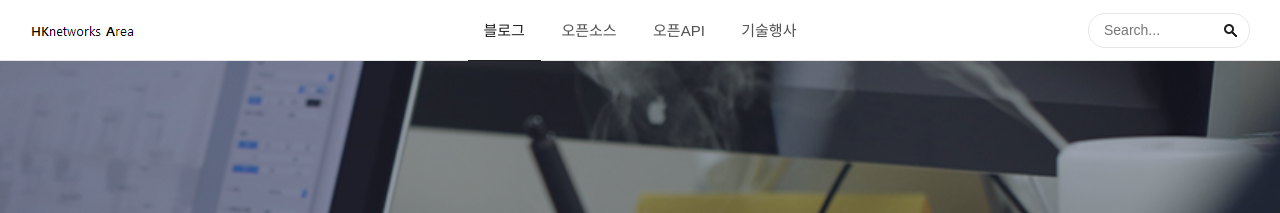
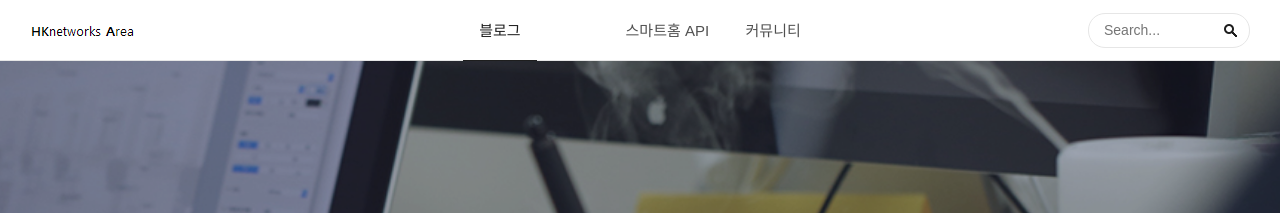
Before and after one commit to HKnetworks/blogs, a Jekyll site: the page built from authors.md, in a window 1280 px wide. Shown: the top 213 px of the page. Built offline with Jekyll 4.4.1, drawn with Linux system fonts in a browser that asks for light colours; some web fonts are replaced; comment, search, counter and statistics services are not loaded.

Commit message:
메뉴트리 변경

```diff
--- a/_includes/header.html
+++ b/_includes/header.html
@@ -15,9 +15,9 @@
 
     <ul id="menu" class="nav">
         <li class="{% if page.url != '/opensource/' and page.url != '/openapi/' and page.url != '/events/' %} active {% endif %}"><a href="{{ base_path }}/">블로그</a></li>
-        <li class="{% if page.url == '/opensource/' %} active {% endif %}"><a href="{{ base_path }}/opensource/">오픈소스</a></li>
-        <li class="{% if page.url == '/openapi/' %} active {% endif %}"><a href="{{ base_path }}/openapi/">오픈API</a></li>
-        <li class="{% if page.url == '/events/' %} active {% endif %}"><a href="{{ base_path }}/events/">기술행사</a></li>
+        <li class="{% if page.url == '/opensource/' %} active {% endif %}"><a href="{{ base_path }}/SmartLifeOpenAPI//"스마트라이프 API</a></li>
+        <li class="{% if page.url == '/openapi/' %} active {% endif %}"><a href="{{ base_path }}/SmartHomeOpenAPI/">스마트홈 API</a></li>
+        <li class="{% if page.url == '/events/' %} active {% endif %}"><a href="https://community.hknetworks.kr">커뮤니티</a></li>
     </ul>
 </div>
 <!-- Script pointing to jekyll-search.js -->
```
